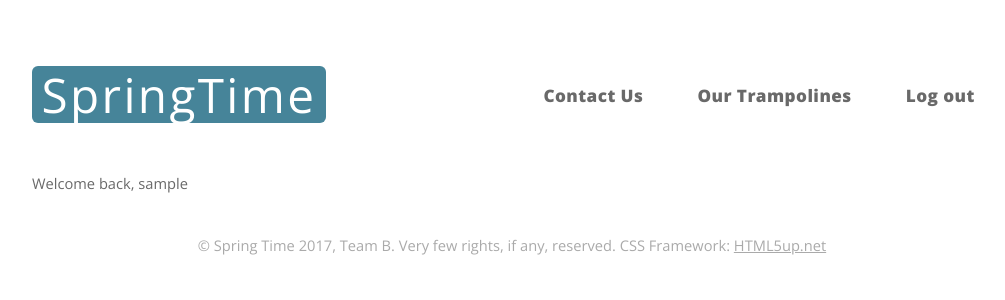
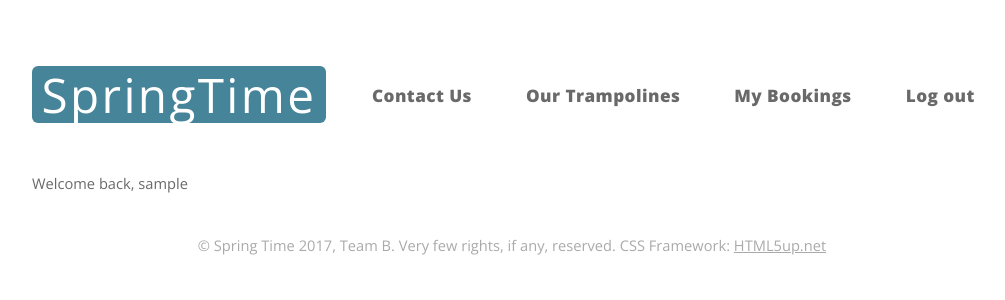
Before and after one commit to aaanneli/springtime, a Django app: page / in a window 1280 px wide. Shown: the top 300 px of the page, without its empty margins (128-1133 px from the left). Run offline with Django 3.2, Linux system fonts and the light colour scheme; the visitor is signed in with stand-in values (Sample User, id 1); some libraries are stand-ins or nearby versions.

Commit message:
My Bookings page added.

```diff
--- a/springtime/urls.py
+++ b/springtime/urls.py
@@ -7,4 +7,5 @@ urlpatterns = [
     url(r'^register/$', views.register, name='register'),
     url(r'^login/$', views.user_login, name='login'),
     url(r'^logout/$', views.user_logout, name='logout'),
+    url(r'^bookings/$', views.bookings, name='bookings'),
 ]
--- a/springtime/views.py
+++ b/springtime/views.py
@@ -79,3 +79,6 @@ def user_logout(request):
 	logout(request)
 	# Return user to homepage.
 	return HttpResponseRedirect(reverse('index'))
+
+def bookings(request):
+	return render(request, 'springtime/bookings.html', ())
--- a/springtimeproject/settings.py
+++ b/springtimeproject/settings.py
@@ -38,7 +38,7 @@ ACCOUNT_ACTIVATION_DAYS = 7
 # If True, the user will automatically be logged in.
 REGISTRATION_AUTO_LOGIN = True
 # The page users arrive at when they log in.
-LOGIN_REDIRECT_URL = '/springtime/'
+LOGIN_REDIRECT_URL = '/springtime/bookings'
 # Page users are directed to if they are not logged in and trying
 # to access pages requiring authentication.
 LOGIN_URL = '/accounts/login/'
--- /dev/null
+++ b/springtimeproject/templates/springtime/bookings.html
@@ -0,0 +1,5 @@
+{% extends 'springtime/main.html' %}
+
+{% block body_block %}
+	Welcome back, {{ user.username }}
+{% endblock %}
--- a/springtimeproject/templates/springtime/main.html
+++ b/springtimeproject/templates/springtime/main.html
@@ -32,6 +32,7 @@
                     <li><a href="{% url 'index' %}">Contact Us</a></li>
                     <li><a href="{% url 'index' %}">Our Trampolines</a></li>
 	{% if user.is_authenticated %}
+        <li><a href ="{% url 'bookings' %}">My Bookings</a></li>
 		<li><a href="{% url 'logout' %}?next=/springtime/">Log out</a></li>
 	{% else %}
 		<li><a href="{% url 'register' %}">Register</a></li>
```
Also changed, not shown: 3 other files.
